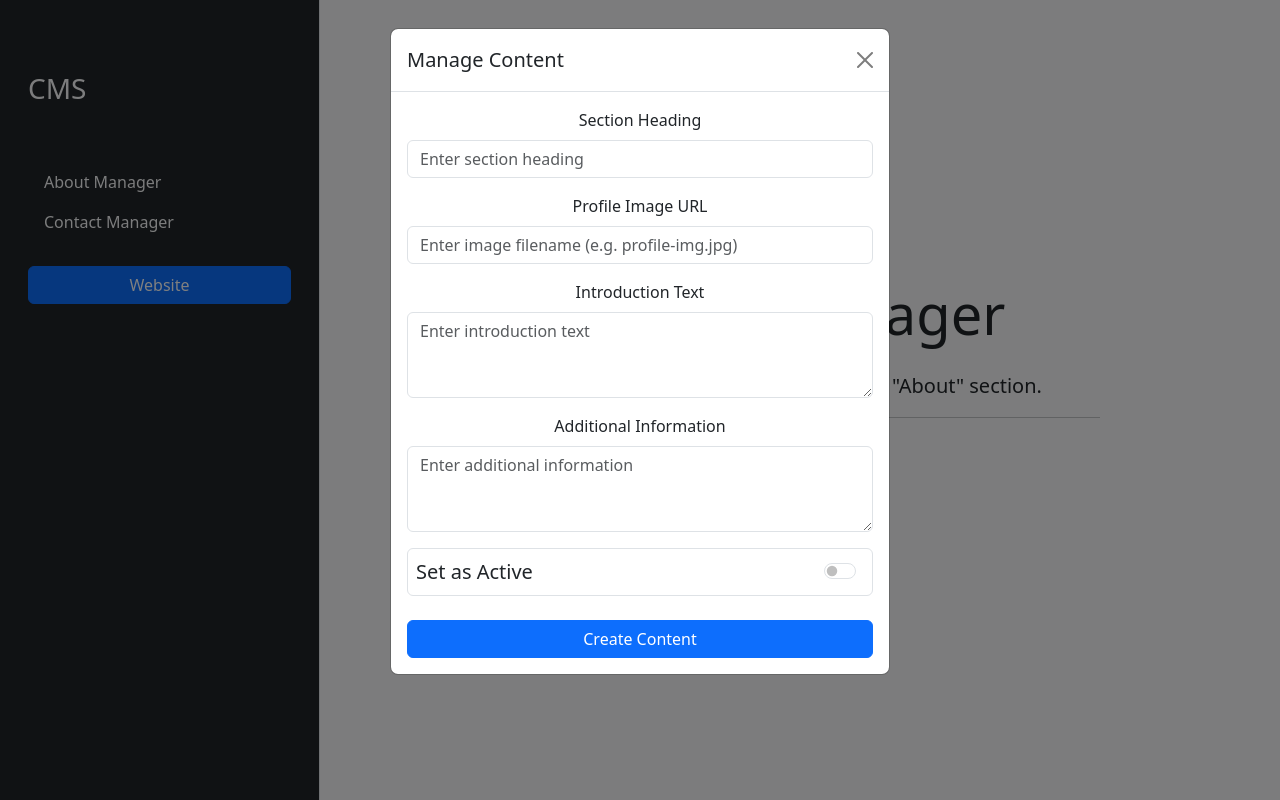
After one commit to Sandi-Husic/exercise_website_server, a Flask app: page /cms/about_manager in a window 1280 px wide, after a click on "Add New Content". The commit adds this page. Run offline with Flask 3, Linux system fonts and the light colour scheme.

Commit message:
Update: CMS included

```diff
--- /dev/null
+++ b/blueprints/cms.py
@@ -0,0 +1,56 @@
+from flask import Blueprint, render_template, request, redirect, url_for
+from blueprints.data.about_entry import about_entries
+
+cms_bp = Blueprint("cms", __name__)
+
+
+"""=== CMS ==="""
+
+
+@cms_bp.route("/cms", methods=["GET"])
+def cms():
+    return render_template("cms.html")
+
+
+"""=== About Manager ==="""
+
+
+@cms_bp.route("/cms/about_manager", methods=["GET"])
+def about_manager():
+    return render_template("about_manager.html", about_content_entries=about_entries)
+
+
+@cms_bp.route("/cms/about_manager/create", methods=["POST"])
+def add_content():
+    # Extract data from the form
+    print(request.form)
+    title = request.form["heading"]
+    imageFilename = request.form["imageFilename"]
+    introText = request.form["introText"]
+    additionalInfo = request.form["additionalInfo"]
+    isActive = "isActive" in request.form
+
+    print(imageFilename)
+    # Construct the new content entry
+    new_content = {
+        "id": len(about_entries) + 1,
+        "title": title,
+        "imageUrl": url_for("static", filename=f"img/{imageFilename}"),
+        "introText": introText,
+        "additionalInfo": additionalInfo,
+        "isActive": isActive,
+    }
+
+    # Add the new content to our 'database' about_entries
+    about_entries.append(new_content)
+
+    # Redirect back to the CMS after adding the content
+    return redirect(url_for("cms.about_manager"))
+
+
+"""=== Contact Manager ==="""
+
+
+@cms_bp.route("/cms/contact_manager", methods=["GET"])
+def contact_manager():
+    pass
--- a/blueprints/contact.py
+++ b/blueprints/contact.py
@@ -5,4 +5,4 @@ contact_bp = Blueprint("contact", __name__)
 
 @contact_bp.route("/contact", methods=["GET"])
 def contact():
-    pass
+    return render_template("contact.html")
--- /dev/null
+++ b/blueprints/data/about_entry.py
@@ -0,0 +1 @@
+about_entries = []
--- a/factory.py
+++ b/factory.py
@@ -3,6 +3,7 @@ from flask import Flask, render_template
 from blueprints.home import home_bp
 from blueprints.about import about_bp
 from blueprints.contact import contact_bp
+from blueprints.cms import cms_bp
 
 
 def create_app():
@@ -12,6 +13,7 @@ def create_app():
     app.register_blueprint(home_bp)
     app.register_blueprint(about_bp)
     app.register_blueprint(contact_bp)
+    app.register_blueprint(cms_bp)
 
     @app.route("/", methods=["GET"])
     def index():
--- a/run.py
+++ b/run.py
@@ -3,4 +3,4 @@ from factory import create_app
 app = create_app()
 
 if __name__ == "__main__":
-    app.run(debug=True)
+    app.run(debug=True, port=3000)
--- /dev/null
+++ b/templates/about_manager.html
@@ -0,0 +1,155 @@
+{% extends "cms.html" %}
+<!-- About Manager -->
+{% block cms_content %}
+<div class="container-fluid h-100">
+  <div class="row justify-content-center align-items-center h-100">
+    <div class="col-12 col-md-10 col-lg-8 text-center">
+      <h3 class="display-4 mb-4">About Manager</h3>
+      <p class="lead">Manage the content entries for the "About" section.</p>
+      <hr />
+
+      <!-- List of Content Entries -->
+      <ul class="list-group mb-4">
+        {% for entry in about_content_entries %}
+        <li class="list-group-item">
+          {{ entry.title }}
+          <span class="float-end">
+            <button
+              class="btn btn-warning btn-sm edit-content"
+              data-id="{{ entry.id }}"
+            >
+              Edit
+            </button>
+            <button class="btn btn-danger btn-sm">Delete</button>
+            {% if entry.isActive %}
+            <span class="badge bg-success">Active</span>
+            {% else %}
+            <button class="btn btn-success btn-sm">Set Active</button>
+            {% endif %}
+          </span>
+        </li>
+        {% endfor %}
+      </ul>
+
+      <!-- Button to Add New Content -->
+      <button
+        class="btn btn-secondary mb-4"
+        data-bs-toggle="modal"
+        data-bs-target="#contentModal"
+      >
+        Add New Content
+      </button>
+
+      <!-- Modal for Editing/Adding Content -->
+      <div class="modal fade" id="contentModal" tabindex="-1">
+        <div class="modal-dialog">
+          <div class="modal-content">
+            <div class="modal-header">
+              <h5 class="modal-title">Manage Content</h5>
+              <button
+                type="button"
+                class="btn-close"
+                data-bs-dismiss="modal"
+              ></button>
+            </div>
+            <div class="modal-body">
+              <!-- Content Management Form -->
+              <form
+                action="{{ url_for('cms.add_content') }}"
+                method="POST"
+                id="contentForm"
+              >
+                <!-- Heading Input -->
+                <div class="mb-3">
+                  <label for="heading" class="form-label"
+                    >Section Heading</label
+                  >
+                  <input
+                    type="text"
+                    class="form-control"
+                    id="heading"
+                    name="heading"
+                    placeholder="Enter section heading"
+                  />
+                </div>
+
+                <!-- Image URL Input -->
+                <div class="mb-3">
+                  <label for="imageFilename" class="form-label"
+                    >Profile Image URL</label
+                  >
+                  <input
+                    type="text"
+                    class="form-control"
+                    id="imageFilename"
+                    name="imageFilename"
+                    placeholder="Enter image filename (e.g. profile-img.jpg)"
+                  />
+                </div>
+
+                <!-- Introduction Input -->
+                <div class="mb-3">
+                  <label for="introText" class="form-label"
+                    >Introduction Text</label
+                  >
+                  <textarea
+                    class="form-control"
+                    id="introText"
+                    name="introText"
+                    rows="3"
+                    placeholder="Enter introduction text"
+                  ></textarea>
+                </div>
+
+                <!-- Additional Information Input -->
+                <div class="mb-3">
+                  <label for="additionalInfo" class="form-label"
+                    >Additional Information</label
+                  >
+                  <textarea
+                    class="form-control"
+                    id="additionalInfo"
+                    name="additionalInfo"
+                    rows="3"
+                    placeholder="Enter additional information"
+                  ></textarea>
+                </div>
+
+                <!-- Active Status -->
+                <div class="mb-4 border rounded p-2">
+                  <div
+                    class="d-flex justify-content-between align-items-center"
+                  >
+                    <label class="form-check-label fs-5" for="isActive"
+                      >Set as Active</label
+                    >
+                    <div class="form-check form-switch">
+                      <input
+                        class="form-check-input"
+                        type="checkbox"
+                        id="isActive"
+                        name="isActive"
+                      />
+                    </div>
+                  </div>
+                </div>
+
+                <!-- Submit Button -->
+                <div class="d-grid gap-2">
+                  <button
+                    type="submit"
+                    class="btn btn-primary"
+                    id="submitFormBtn"
+                  >
+                    Create Content
+                  </button>
+                </div>
+              </form>
+            </div>
+          </div>
+        </div>
+      </div>
+    </div>
+  </div>
+</div>
+{% endblock %}
--- /dev/null
+++ b/templates/cms.html
@@ -0,0 +1,127 @@
+<!DOCTYPE html>
+<html lang="en">
+  <head>
+    <meta charset="UTF-8" />
+    <meta name="viewport" content="width=device-width, initial-scale=1.0" />
+    <title>CMS</title>
+    <!-- Bootstrap 5 CSS -->
+    <link
+      href="https://cdn.jsdelivr.net/npm/bootstrap@5.3.2/dist/css/bootstrap.min.css"
+      rel="stylesheet"
+      integrity="sha384-T3c6CoIi6uLrA9TneNEoa7RxnatzjcDSCmG1MXxSR1GAsXEV/Dwwykc2MPK8M2HN"
+      crossorigin="anonymous"
+    />
+  </head>
+
+  <body class="bg-light">
+    <div class="container-fluid">
+      <div class="row">
+        <!-- Side Menu -->
+        <nav
+          class="col-lg-3 d-none d-lg-block bg-dark border-end vh-100 d-flex flex-column pt-5"
+        >
+          <h3 class="text-light py-4 px-3">CMS</h3>
+          <div
+            id="box"
+            class="flex-grow-1 overflow-auto px-3 py-4 d-flex flex-column"
+          >
+            <ul class="nav flex-column flex-grow-1">
+              <li class="nav-item">
+                <a
+                  class="nav-link text-light"
+                  href="{{ url_for('cms.about_manager')}}"
+                  >About Manager</a
+                >
+              </li>
+              <li class="nav-item">
+                <a class="nav-link text-light" href="#">Contact Manager</a>
+              </li>
+              <!-- Add more list items as needed -->
+            </ul>
+          </div>
+          <div id="website" class="px-3 pb-3 mt-auto">
+            <a href="/" class="btn btn-primary w-100">Website</a>
+          </div>
+        </nav>
+
+        <!-- Offcanvas Side Menu for small screens -->
+        <div
+          class="d-lg-none offcanvas offcanvas-start bg-dark text-light"
+          tabindex="-1"
+          id="sidebar"
+        >
+          <div class="offcanvas-header">
+            <h3 class="py-4 px-3">CMS</h3>
+            <button
+              type="button"
+              class="btn-close text-reset bg-light"
+              data-bs-dismiss="offcanvas"
+              aria-label="Close"
+            ></button>
+          </div>
+          <div class="offcanvas-body">
+            <ul class="list-group bg-dark">
+              <li class="list-group-item bg-dark border-0">
+                <a
+                  class="nav-link text-light"
+                  href="{{ url_for('cms.about_manager')}}"
+                  >About Manager</a
+                >
+              </li>
+              <li class="list-group-item bg-dark border-0">
+                <a class="nav-link text-light" href="#">Contact Manager</a>
+              </li>
+              <!-- Add more list items as needed -->
+            </ul>
+            <div id="website" class="px-3 pb-3 mt-auto">
+              <a href="/" class="btn btn-primary w-100">Website</a>
+            </div>
+          </div>
+        </div>
+
+        <!-- Main Content -->
+        <main class="col-lg-9" id="main-content">
+          <div class="d-lg-none navbar navbar-dark bg-dark">
+            <button
+              class="navbar-toggler"
+              type="button"
+              data-bs-toggle="offcanvas"
+              data-bs-target="#sidebar"
+              aria-controls="sidebar"
+            >
+              <span class="navbar-toggler-icon"></span>
+            </button>
+            <span class="navbar-brand mb-0 h1">CMS</span>
+          </div>
+
+          <!-- Content that extends cms.html will be rendered here. -->
+          {% block cms_content %}
+          <div class="container-fluid h-100">
+            <div class="row justify-content-center align-items-center h-100">
+              <div class="col-12 col-md-8 col-lg-6 text-center">
+                <h3 class="display-4 mb-4">Welcome to CMS</h3>
+                <p class="lead">
+                  Here, you can manage and customize the content of various
+                  pages on your website. Use the side menu to navigate between
+                  different sections and make updates as needed.
+                </p>
+                <hr />
+                <p class="mt-4">
+                  Choose a page from the side menu to start managing its
+                  content.
+                </p>
+              </div>
+            </div>
+          </div>
+          {% endblock %}
+        </main>
+      </div>
+    </div>
+    <!-- Bootstrap 5 JS -->
+    <script
+      src="https://cdn.jsdelivr.net/npm/bootstrap@5.3.2/dist/js/bootstrap.bundle.min.js"
+      integrity="sha384-C6RzsynM9kWDrMNeT87bh95OGNyZPhcTNXj1NW7RuBCsyN/o0jlpcV8Qyq46cDfL"
+      crossorigin="anonymous"
+    ></script>
+  </body>
+</html>
```
Also changed, not shown: blueprints/about.py (+7 -1 lines), templates/about.html (+11 -9 lines), templates/contact_manager.html (added, +16 -0 lines), templates/index.html (+8 -1 lines), blueprints/data/__init__.py (added), static/img/profile-img-2.jpg (added).
